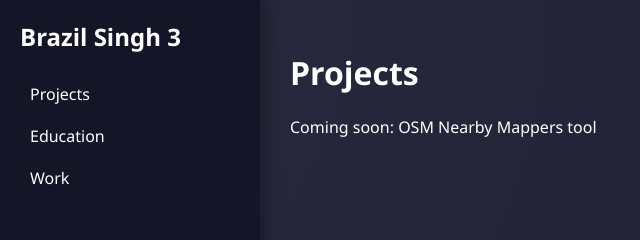
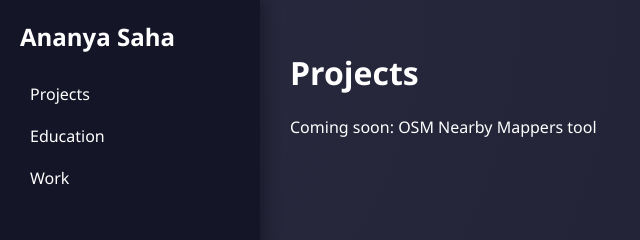
Before and after one commit to ananyasahaanu/openstreetmap, a plain HTML site: page index.html in a window 1280 px wide. Shown: the top 240 px of the page, 0-640 px from the left. Drawn offline with Linux system fonts and the light colour scheme.

Commit message:
Update index.html

```diff
--- a/index.html
+++ b/index.html
@@ -9,7 +9,7 @@
   <body>
     <div class="container">
       <div class="sidebar">
-        <h2>Brazil Singh 3</h2>
+        <h2>Ananya Saha</h2>
         <ul>
           <li onclick="showTab('projects')">Projects</li>
           <li onclick="showTab('education')">Education</li>
```
